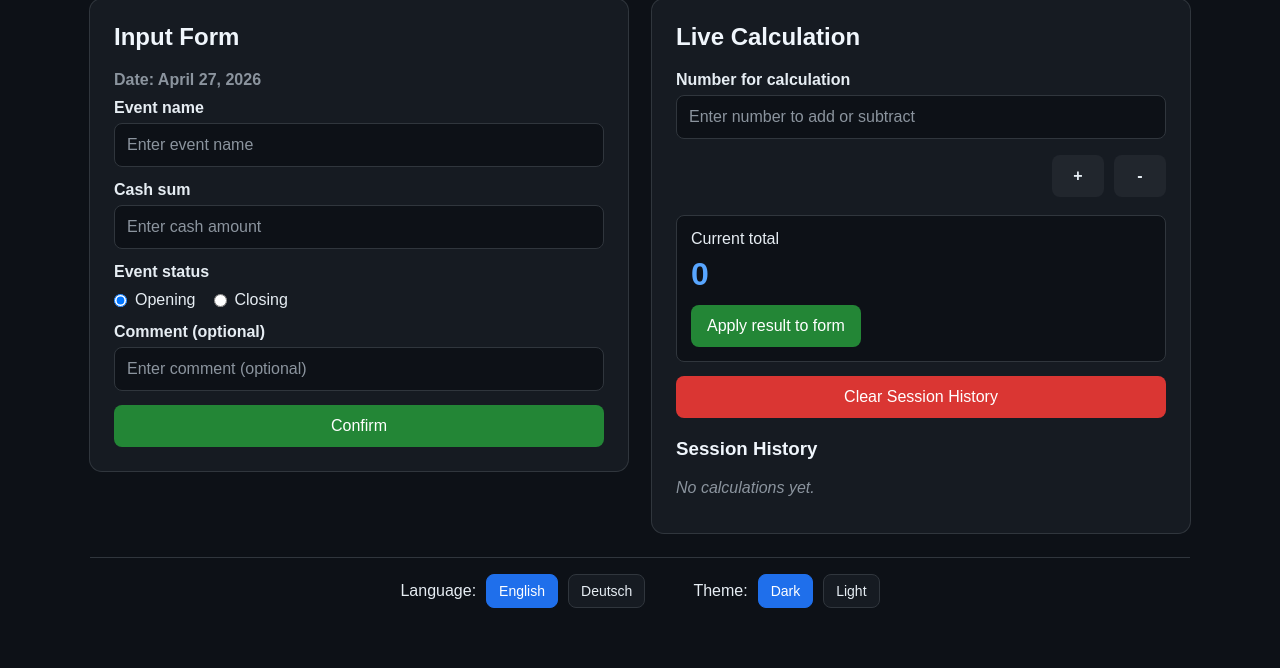
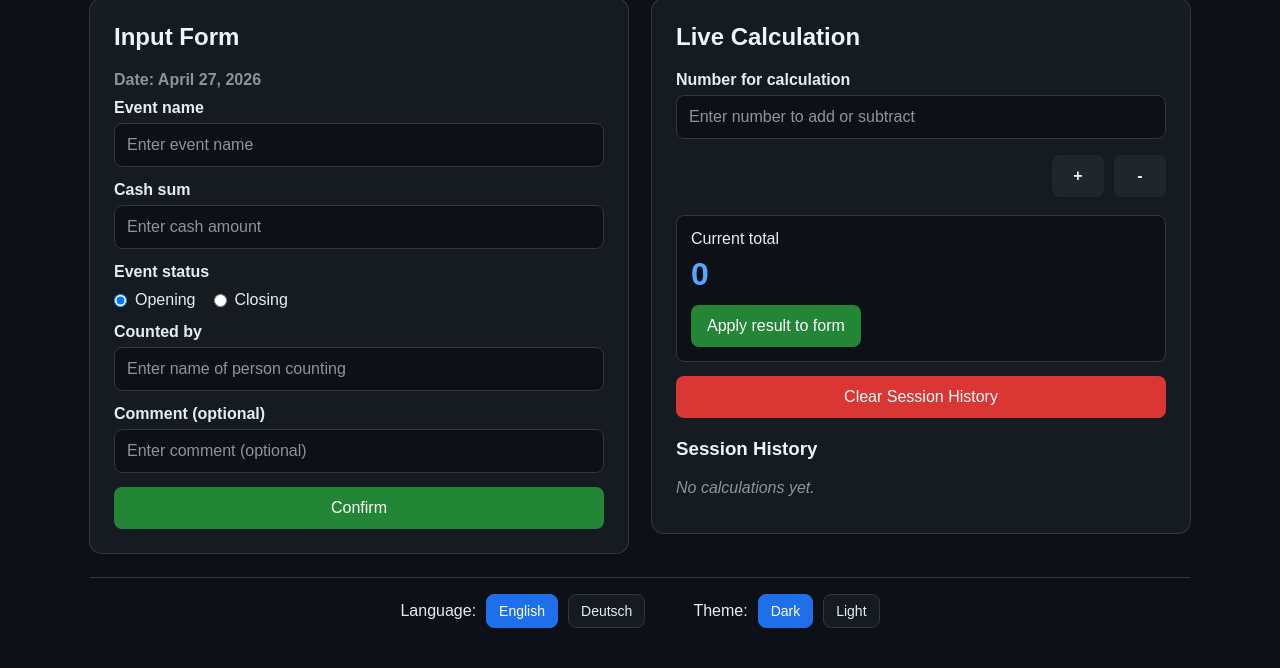
Before and after one commit to Janhilg/Kassensturz, a Flask app: page / in a window 1280 px wide. Shown: the part 143-811 px from the top of the page. Before the commit the page ends 751 px from the top, so only its background shows below. Run offline with Flask 3, Linux system fonts and the light colour scheme.

Commit message:
add counted by field

```diff
--- a/app.py
+++ b/app.py
@@ -16,21 +16,12 @@ from config import Config
 
 
 def resource_path(relative_path: str) -> str:
-    """
-    Path to bundled read-only resources like templates/ and static/.
-    In PyInstaller one-file mode these live in the temp extraction dir.
-    """
     if hasattr(sys, "_MEIPASS"):
         return os.path.join(sys._MEIPASS, relative_path)
     return os.path.join(os.path.abspath("."), relative_path)
 
 
 def portable_base_dir() -> Path:
-    """
-    Writable app directory for portable mode.
-    In a frozen app, use the folder containing the executable.
-    In development, use the project directory.
-    """
     if getattr(sys, "frozen", False):
         return Path(sys.executable).resolve().parent
     return Path(__file__).resolve().parent
@@ -39,13 +30,18 @@ def portable_base_dir() -> Path:
 template_dir = resource_path("templates")
 static_dir = resource_path("static")
 
-print(f"[Kassensturz] Running in {Config.MODE} mode")
-print(f"[Kassensturz] Nextcloud path: {Config.NEXTCLOUD_REMOTE_DIR}")
-
 app = Flask(__name__, template_folder=template_dir, static_folder=static_dir)
 app.secret_key = os.getenv("FLASK_SECRET_KEY", "change-this-secret-key")
 
-EXCEL_HEADERS = ["Date", "Timestamp", "Event name", "Cash sum", "Event status", "Comment"]
+EXCEL_HEADERS = [
+    "Date",
+    "Timestamp",
+    "Event name",
+    "Counted by",
+    "Cash sum",
+    "Event status",
+    "Comment",
+]
 
 BASE_DIR = portable_base_dir()
 LOCAL_EXCEL_FILE = BASE_DIR / "data" / "kassensturz_data.xlsx"
@@ -163,7 +159,7 @@ def upgrade_file_format(file_path: Path):
             event_name = row[1] if len(row) > 1 else ""
             cash_sum = row[2] if len(row) > 2 else ""
             comment = row[3] if len(row) > 3 else ""
-            sheet.append([date_value, "", event_name, cash_sum, "", comment])
+            sheet.append([date_value, "", event_name, "", cash_sum, "", comment])
 
         workbook.save(file_path)
         return
@@ -179,7 +175,24 @@ def upgrade_file_format(file_path: Path):
             event_name = row[2] if len(row) > 2 else ""
             cash_sum = row[3] if len(row) > 3 else ""
             comment = row[4] if len(row) > 4 else ""
-            sheet.append([date_value, timestamp_value, event_name, cash_sum, "", comment])
+            sheet.append([date_value, timestamp_value, event_name, "", cash_sum, "", comment])
+
+        workbook.save(file_path)
+        return
+
+    if header[:6] == ["Date", "Timestamp", "Event name", "Cash sum", "Event status", "Comment"]:
+        sheet.delete_rows(1, sheet.max_row)
+        sheet.append(EXCEL_HEADERS)
+
+        for row in existing_data:
+            row = list(row)
+            date_value = row[0] if len(row) > 0 else ""
+            timestamp_value = row[1] if len(row) > 1 else ""
+            event_name = row[2] if len(row) > 2 else ""
+            cash_sum = row[3] if len(row) > 3 else ""
+            event_state = row[4] if len(row) > 4 else ""
+            comment = row[5] if len(row) > 5 else ""
+            sheet.append([date_value, timestamp_value, event_name, "", cash_sum, event_state, comment])
 
         workbook.save(file_path)
         return
@@ -195,6 +208,7 @@ def append_to_excel_file(
     date_value: str,
     timestamp_value: str,
     event_name: str,
+    counted_by: str,
     cash_sum: float,
     event_state: str,
     comment: str,
@@ -203,7 +217,15 @@ def append_to_excel_file(
 
     workbook = load_workbook(file_path)
     sheet = workbook.active
-    sheet.append([date_value, timestamp_value, event_name, cash_sum, event_state, comment])
+    sheet.append([
+        date_value,
+        timestamp_value,
+        event_name,
+        counted_by,
+        cash_sum,
+        event_state,
+        comment,
+    ])
     workbook.save(file_path)
 
 
@@ -354,7 +376,7 @@ def upload_excel_file_to_nextcloud(file_path: Path):
         )
 
 
-def append_and_sync(date_value, timestamp_value, event_name, cash_sum, event_state, comment):
+def append_and_sync(date_value, timestamp_value, event_name, counted_by, cash_sum, event_state, comment):
     ensure_local_excel_file()
 
     append_to_excel_file(
@@ -362,6 +384,7 @@ def append_and_sync(date_value, timestamp_value, event_name, cash_sum, event_sta
         date_value,
         timestamp_value,
         event_name,
+        counted_by,
         cash_sum,
         event_state,
         comment,
@@ -385,11 +408,12 @@ def append_and_sync(date_value, timestamp_value, event_name, cash_sum, event_sta
 def home():
     if request.method == "POST":
         submitted_text = request.form.get("text_input", "").strip()
+        submitted_counted_by = request.form.get("counted_by_input", "").strip()
         submitted_number = request.form.get("number_input", "").strip()
         submitted_event_state = request.form.get("event_state", "").strip()
         submitted_comment = request.form.get("comment_input", "").strip()
 
-        if submitted_text and submitted_number and submitted_event_state:
+        if submitted_text and submitted_counted_by and submitted_number and submitted_event_state:
             try:
                 now = datetime.now()
                 current_date = now.strftime("%Y-%m-%d")
@@ -399,6 +423,7 @@ def home():
                     current_date,
                     current_timestamp,
                     submitted_text,
+                    submitted_counted_by,
                     float(submitted_number),
                     submitted_event_state,
                     submitted_comment,
@@ -409,6 +434,7 @@ def home():
                         "date": current_date,
                         "timestamp": current_timestamp,
                         "text": submitted_text,
+                        "counted_by": submitted_counted_by,
                         "number": submitted_number,
                         "event_state": submitted_event_state,
                         "comment": submitted_comment,
--- a/static/app.js
+++ b/static/app.js
@@ -11,6 +11,7 @@ document.addEventListener("DOMContentLoaded", function () {
     const currentDateElement = document.getElementById("current_date");
 
     const textInput = document.getElementById("text_input");
+    const countedByInput = document.getElementById("counted_by_input");
     const numberInput = document.getElementById("number_input");
     const commentInput = document.getElementById("comment_input");
 
@@ -26,8 +27,13 @@ document.addEventListener("DOMContentLoaded", function () {
             date_prefix: "Date: ",
             event_name: "Event name",
             event_name_placeholder: "Enter event name",
+            counted_by: "Counted by",
+            counted_by_placeholder: "Enter name of person counting",
             cash_sum: "Cash sum",
             cash_sum_placeholder: "Enter cash amount",
+            event_state: "Event status",
+            event_state_opening: "Opening",
+            event_state_closing: "Closing",
             comment: "Comment (optional)",
             comment_placeholder: "Enter comment (optional)",
             confirm: "Confirm",
@@ -45,19 +51,22 @@ document.addEventListener("DOMContentLoaded", function () {
             language: "Language:",
             theme: "Theme:",
             theme_dark: "Dark",
-            event_state: "Event status",
-            event_state_opening: "Opening",
-            event_state_closing: "Closing",
-            theme_light: "Light"
+            theme_light: "Light",
+            debug_mode: "DEBUG MODE"
         },
         de: {
             html_lang: "de",
             form_title: "Eingabeformular",
             date_prefix: "Datum: ",
-            event_name: "Veranstaltungsname",
-            event_name_placeholder: "Veranstaltungsname eingeben",
+            event_name: "Ereignisname",
+            event_name_placeholder: "Ereignisname eingeben",
+            counted_by: "Gezählt von",
+            counted_by_placeholder: "Name der zählenden Person eingeben",
             cash_sum: "Bargeldsumme",
             cash_sum_placeholder: "Bargeldbetrag eingeben",
+            event_state: "Ereignisstatus",
+            event_state_opening: "Öffnung",
+            event_state_closing: "Schließung",
             comment: "Kommentar (optional)",
             comment_placeholder: "Kommentar eingeben (optional)",
             confirm: "Bestätigen",
@@ -75,10 +84,8 @@ document.addEventListener("DOMContentLoaded", function () {
             language: "Sprache:",
             theme: "Design:",
             theme_dark: "Dunkel",
-            event_state: "Veranstaltungsstatus",
-            event_state_opening: "Öffnung",
-            event_state_closing: "Schließung",
-            theme_light: "Hell"
+            theme_light: "Hell",
+            debug_mode: "DEBUG-MODUS"
         }
     };
 
@@ -139,20 +146,21 @@ document.addEventListener("DOMContentLoaded", function () {
 
         setText("form_title", t("form_title"));
         setText("label_event_name", t("event_name"));
+        setText("label_counted_by", t("counted_by"));
         setText("label_cash_sum", t("cash_sum"));
-        setText("label_comment", t("comment"));
-        setText("confirm_button", t("confirm"));
         setText("label_event_state", t("event_state"));
         setText("event_state_opening_label", t("event_state_opening"));
         setText("event_state_closing_label", t("event_state_closing"));
-        setText("submitted_event_state_label", t("event_state") + ":");
-
+        setText("label_comment", t("comment"));
+        setText("confirm_button", t("confirm"));
 
         setText("submitted_values_title", t("submitted_values"));
         setText("submitted_date_label", t("submitted_date") + ":");
         setText("submitted_timestamp_label", t("timestamp") + ":");
         setText("submitted_event_name_label", t("event_name") + ":");
+        setText("submitted_counted_by_label", t("counted_by") + ":");
         setText("submitted_cash_sum_label", t("cash_sum") + ":");
+        setText("submitted_event_state_label", t("event_state") + ":");
         setText("submitted_comment_label", t("comment").replace(" (optional)", "") + ":");
 
         setText("calc_title", t("live_calculation"));
@@ -165,9 +173,14 @@ document.addEventListener("DOMContentLoaded", function () {
         setText("theme_label", t("theme"));
         setText("theme_dark_button", t("theme_dark"));
         setText("theme_light_button", t("theme_light"));
+        setText("debug_banner", t("debug_mode"));
 
         if (textInput) {
             textInput.placeholder = t("event_name_placeholder");
+        }
+
+        if (countedByInput) {
+            countedByInput.placeholder = t("counted_by_placeholder");
         }
 
         if (numberInput) {
--- a/templates/index.html
+++ b/templates/index.html
@@ -57,7 +57,16 @@
                             </label>
                         </div>
                     </div>
-
+                    <div>
+                        <label for="counted_by_input" id="label_counted_by">Counted by</label>
+                        <input
+                            id="counted_by_input"
+                            type="text"
+                            name="counted_by_input"
+                            placeholder="Enter name of person counting"
+                            required
+                        >
+                    </div>
                     <div>
                         <label for="comment_input" id="label_comment">Comment (optional)</label>
                         <input
@@ -80,6 +89,7 @@
                                 <p><strong id="submitted_timestamp_label">Timestamp:</strong> {{ message.timestamp }}</p>
                                 <p><strong id="submitted_event_name_label">Event name:</strong> {{ message.text }}</p>
                                 <p><strong id="submitted_cash_sum_label">Cash sum:</strong> {{ message.number }}</p>
+                                <p><strong id="submitted_counted_by_label">Counted by:</strong> {{ message.counted_by }}</p>
                                 <p><strong id="submitted_event_state_label">Event status:</strong> {{ message.event_state }}</p>
                                 <p><strong id="submitted_comment_label">Comment:</strong> {{ message.comment or "-" }}</p>
                             </div>
```
